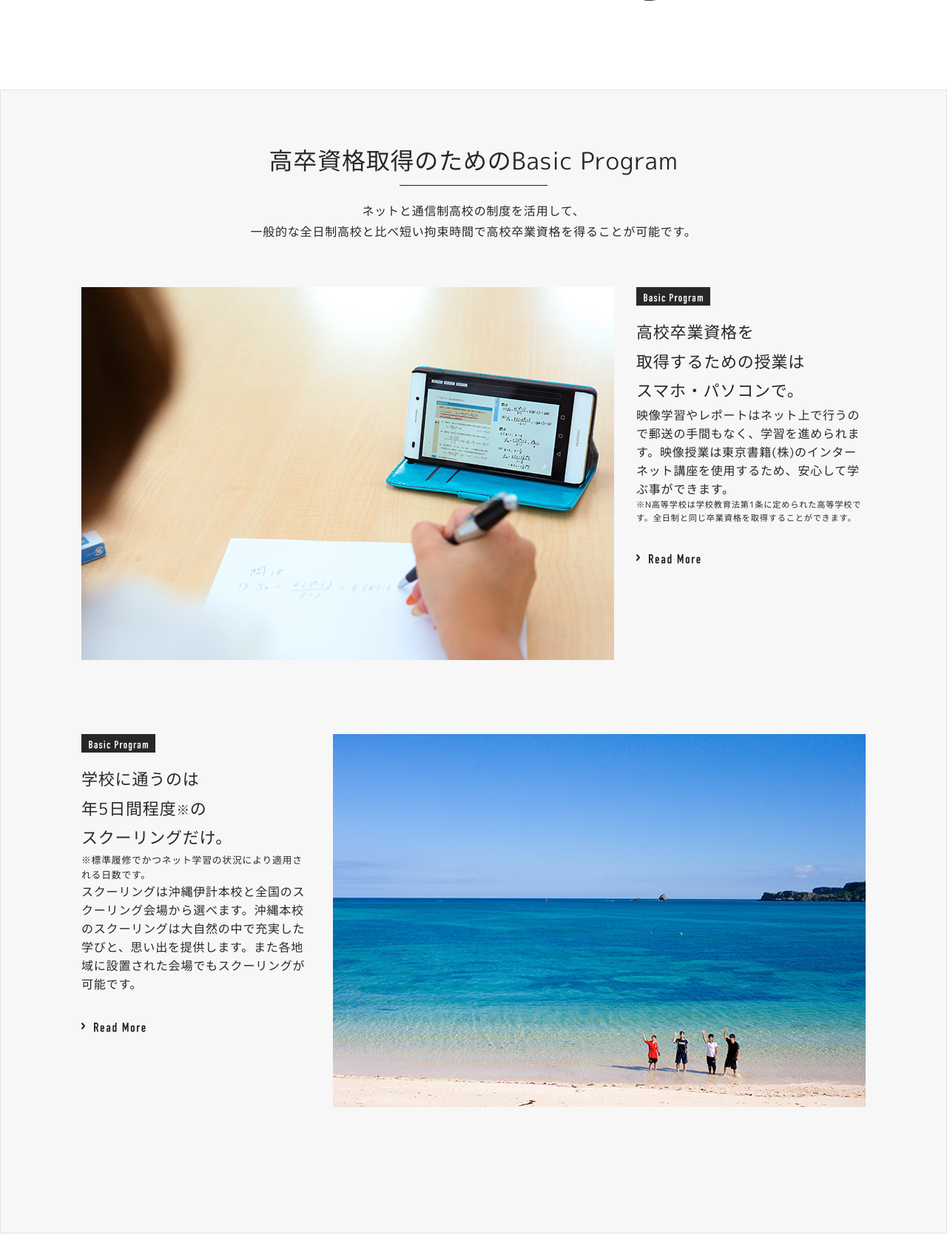
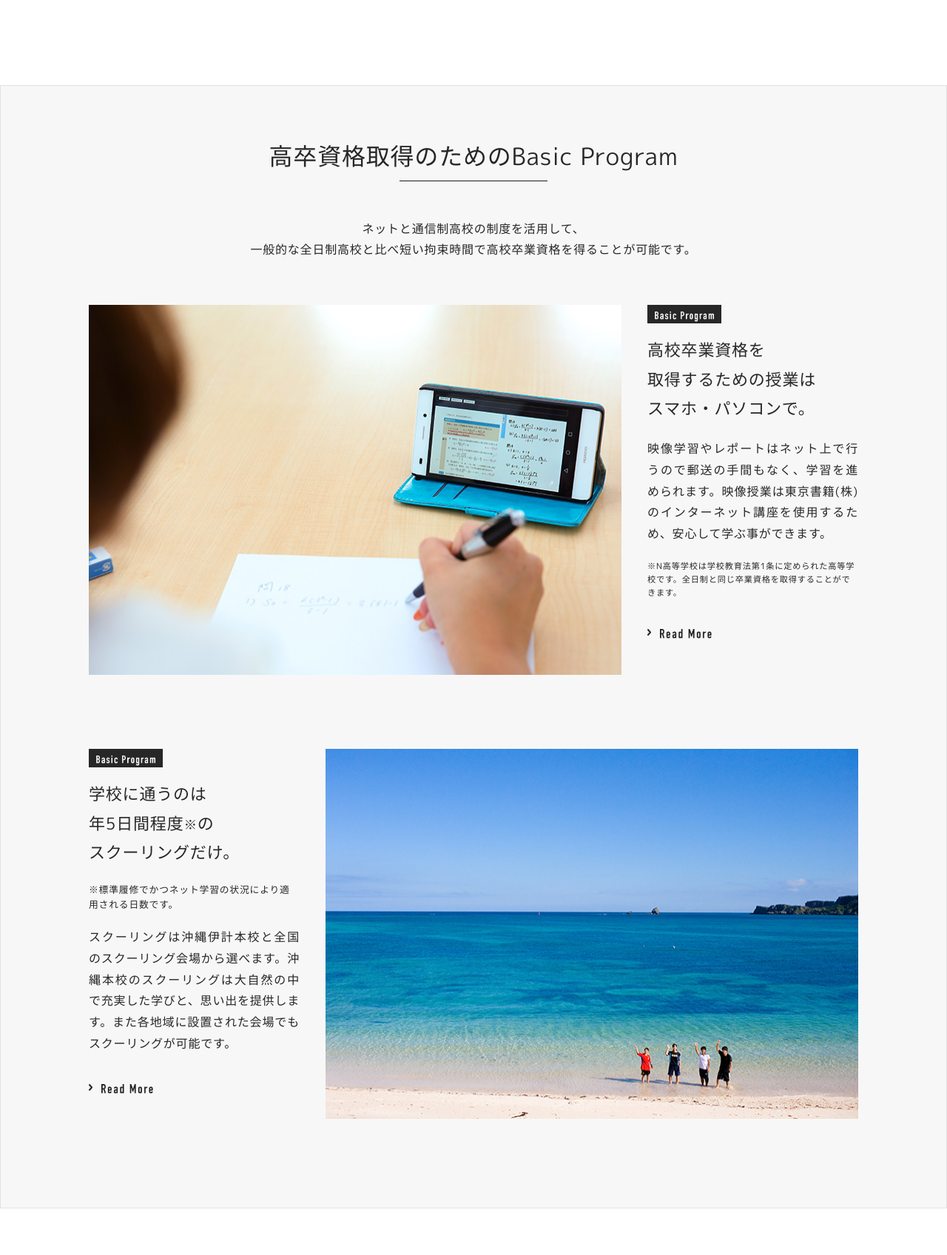
Before and after one commit to mb-c16h18n3scl31985/yumi-takahashi, a PHP site: page / in a window 1280 px wide. Shown: the part 3682-5378 px from the top of the page at 74% size. Run offline with PHP 8.4, Linux system fonts and the light colour scheme.

Commit message:
main__contentsの調整

```diff
--- a/html-nkou/index.html
+++ b/html-nkou/index.html
@@ -132,7 +132,7 @@
     </section>
     <section class="main__contents">
         <section>
-            <div class="max-width-1060">
+            <div class="width-1040">
                 <h3 class="contents-title">高卒資格取得のためのBasic Program</h3>
                 <p class="contents-title__sub">ネットと通信制高校の制度を活用して、<br>一般的な全日制高校と比べ短い拘束時間で高校卒業資格を得ることが可能です。</p>
                 <article>
@@ -140,7 +140,7 @@
                     <a href="#">
                         <p class="basic-program">Basic Program</p>
                         <h4>高校卒業資格を<br>取得するための授業は<br>スマホ・パソコンで。</h4>
-                        <p>映像学習やレポートはネット上で行うので郵送の手間もなく、学習を進められます。映像授業は東京書籍(株)のインターネット講座を使用するため、安心して学ぶ事ができます。</p>
+                        <p class="contents-text">映像学習やレポートはネット上で行うので郵送の手間もなく、学習を進められます。映像授業は東京書籍(株)のインターネット講座を使用するため、安心して学ぶ事ができます。</p>
                         <p class="font-size--tiny">※N高等学校は学校教育法第1条に定められた高等学校です。全日制と同じ卒業資格を取得することができます。</p>
                         <p class="read-more">Read More</p>
                     </a>
@@ -151,7 +151,7 @@
                         <p class="basic-program">Basic Program</p>
                         <h4>学校に通うのは<br>年5日間程度<span class="font-size--small">※</span>の<br>スクーリングだけ。</h4>
                         <p class="font-size--small">※標準履修でかつネット学習の状況により適用される日数です。</p>
-                        <p>スクーリングは沖縄伊計本校と全国のスクーリング会場から選べます。沖縄本校のスクーリングは大自然の中で充実した学びと、思い出を提供します。また各地域に設置された会場でもスクーリングが可能です。</p>
+                        <p class="contents-text">スクーリングは沖縄伊計本校と全国のスクーリング会場から選べます。沖縄本校のスクーリングは大自然の中で充実した学びと、思い出を提供します。また各地域に設置された会場でもスクーリングが可能です。</p>
                         <p class="read-more">Read More</p>
                     </a>
                 </article>
@@ -225,7 +225,7 @@
             </article>
         </section>
         <section>
-            <div class="max-width-1060">
+            <div class="width-1040">
                 <h3 class="contents-title">先端企業が使用するITツールを高校時代から利用</h3>
                 <img src="images/main/about_img05_01.jpg" alt="slack、GitHub、G Suite for Education、Adobe Creative CloudなどのITツールを使用">
                 <a href="#">
@@ -245,7 +245,7 @@
             </a>
         </section>
         <section>
-            <div class="max-width-1060">
+            <div class="width-1040">
                 <h3 class="contents-title">N高起業部</h3>
                 <img src="images/main/about_img10.jpg" alt="N高企業部">
                 <a href="#">
@@ -265,7 +265,7 @@
             </a>
         </section>
         <section>
-            <div class="max-width-1060">
+            <div class="width-1040">
                 <h3 class="contents-title">ネットの高校は2つの入学コースが選べます</h3>
                 <article>
                     <img src="images/main/about_img08_01.jpg" alt="ネットコース">
--- a/html-nkou/stylesheet.css
+++ b/html-nkou/stylesheet.css
@@ -16,6 +16,14 @@ li {
 
 h1,h2,h3,h4,h5,h6 {
     font-weight: normal;
+}
+
+img {
+    vertical-align: bottom;
+}
+
+main {
+    letter-spacing: 0.05em;
 }
 
 .display-flex {
@@ -333,7 +341,6 @@ main h2::after {
 .about-nkou p {
     margin: 0 210px;
     line-height: 1.8;
-    letter-spacing: 0.05em;
 }
 
 .educational-policy {
@@ -419,7 +426,6 @@ main h2::after {
 .educational-policy__n-standards p {
     margin-top: 20px;
     line-height: 1.8;
-    letter-spacing: 0.05em;
 }
 
 .educational-policy__n-standards a:hover > img,
@@ -474,12 +480,13 @@ main h2::after {
 }
 
 /* main__contents */
-.main__contents {
-    letter-spacing: 0.05em;
+.main__contents .width-1040 {
+    width: 1040px;
+    margin: 0 auto;
 }
 
 .main__contents section {
-    padding: 70px 10px;
+    padding: 70px 10px 120px;
 }
 
 .main__contents section::after{
@@ -494,7 +501,7 @@ main h2::after {
 }
 
 .main__contents section:nth-child(even) {
-    max-width: 1060px;
+    width: 1060px;
     margin: 0 auto;
 }
 
@@ -515,6 +522,10 @@ main h2::after {
 
 .main__contents .contents-text {
     line-height: 1.8;
+    text-align: justify;
+}
+
+.main__contents p:not(.basic-program):not(.advanced-program):not(.read-more) {
     margin-top: 20px;
 }
 
@@ -546,13 +557,19 @@ main h2::after {
     margin-top: 10px;
 }
 
+.main__contents a {
+    display: block;
+    width: 285px;
+}
+
 .main__contents a:hover > h4,
 .main__contents a:hover > p {
     opacity: 0.7;
 }
 
 .main__contents article {
-    margin: 100px 0;
+    margin-top: 100px;
+    width: 100%;
 }
 
 .main__contents article::after {
@@ -561,13 +578,24 @@ main h2::after {
     display: block;
 }
 
+.main__contents section img {
+    width: 720px;
+    height: 500px;
+}
+
 .main__contents section:nth-child(4) img,
 .main__contents section:nth-child(6) img,
 .main__contents article:nth-child(odd) img {
     float: left;
     vertical-align: bottom;
-    margin-right: 30px;
 }
+
+.main__contents section:nth-child(4) a,
+.main__contents section:nth-child(6) a,
+.main__contents article:nth-child(odd) a {
+    float: right;
+}
+
 
 .main__contents section:nth-child(3) img,
 .main__contents section:nth-child(5) img,
@@ -575,12 +603,17 @@ main h2::after {
 .main__contents article:nth-child(even) img {
     float: right;
     vertical-align: bottom;
-    margin-left: 30px;
+}
+
+.main__contents section:nth-child(3) a,
+.main__contents section:nth-child(5) a,
+.main__contents section:nth-child(8) a,
+.main__contents article:nth-child(even) a {
+    float: left;
 }
 
 /* main__bottom */
 .main__bottom {
-    letter-spacing: 0.05em;
     line-height: 1.7;
     margin-top: 135px;
 }
```
